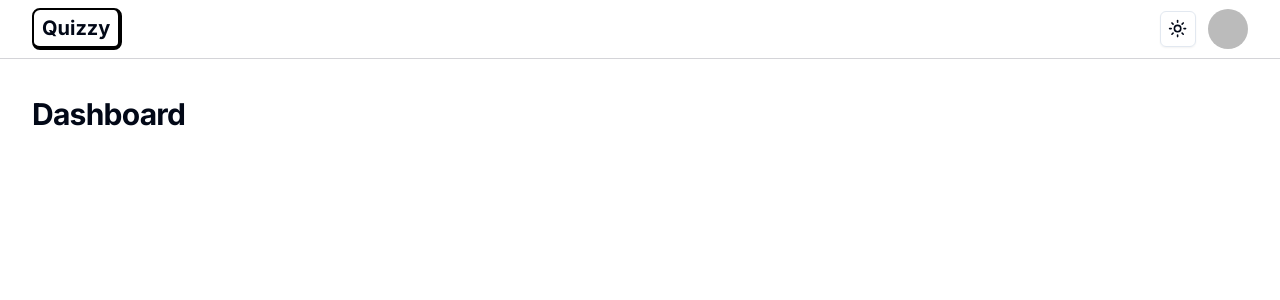
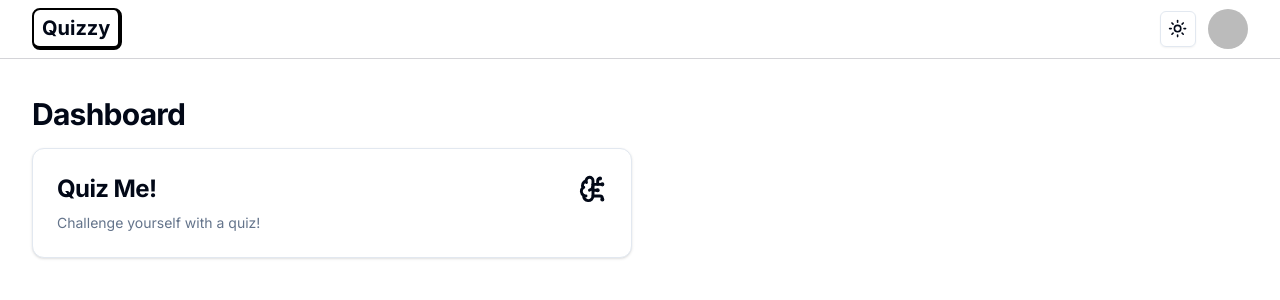
Before and after one commit to arepaFlipper/QuizCraftAI, a Next.js app: page /dashboard in a window 1280 px wide. Shown: the top 300 px of the page. Built offline with nearby package versions, Linux system fonts and the light colour scheme; no server answers; sample sign-in values are in the browser's storage.

Commit message:
🐥 (1:11:47) Add QuizMeCard to Dashboard page

```diff
--- a/src/app/dashboard/page.tsx
+++ b/src/app/dashboard/page.tsx
@@ -1,5 +1,6 @@
 import { getAuthSession } from "@/lib/nextauth";
 import { redirect } from "next/navigation";
+import QuizMeCard from "@/components/dashboard/QuizMeCard";
 
 type Props = {}
 
@@ -19,7 +20,7 @@ const Dashboard = async ({ }: Props) => {
       </div>
 
       <div className="grid gap-4 mt-4 md:grid-cols-2">
-        {/* <QuizMeCard /> */}
+        <QuizMeCard />
         {/* <HistoryCard /> */}
       </div>
       <div className="grid gap-4 mt-4 md:grid-cols-2 lg:grid-cols-7"> </div>
--- /dev/null
+++ b/src/components/dashboard/QuizMeCard.tsx
@@ -0,0 +1,31 @@
+"use client"
+
+import { Card, CardHeader, CardTitle, CardContent } from "@/components/ui/card";
+import { BrainCircuit } from "lucide-react";
+import { useRouter } from "next/navigation";
+
+type Props = {}
+
+const QuizMeCard = ({ }: Props) => {
+  const router = useRouter();
+
+  const handle_onClick = (e: React.MouseEvent<HTMLDivElement>) => {
+    e.preventDefault();
+    router.push("/dashboard/quizme");
+  }
+
+  return (
+    <Card className="hover:cursor-pointer hover:opacity-75" onClick={handle_onClick}>
+      <CardHeader className="flex flex-row items-center justify-between pb-2 space-y-0">
+        <CardTitle className="text-2xl font-bold">Quiz Me!</CardTitle>
+        <BrainCircuit size={28} strokeWidth={2.5} />
+      </CardHeader>
+
+      <CardContent>
+        <p className="text-sm text-muted-foreground">Challenge yourself with a quiz!</p>
+      </CardContent>
+    </Card>
+  );
+};
+
+export default QuizMeCard;
```
